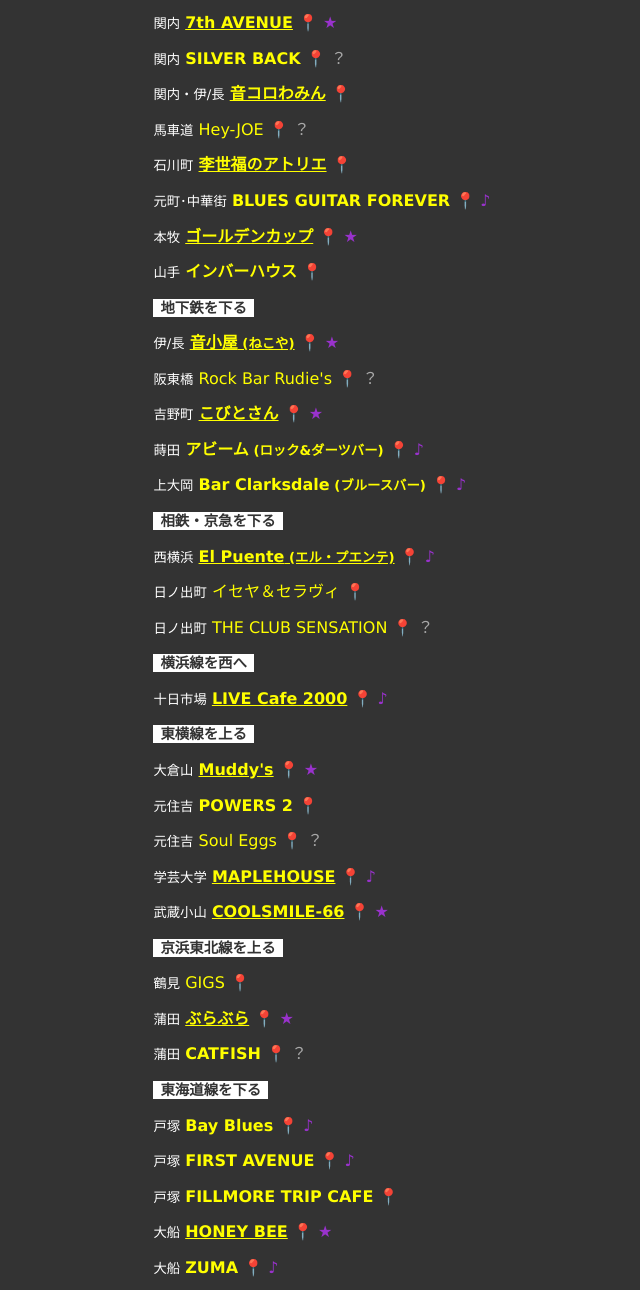
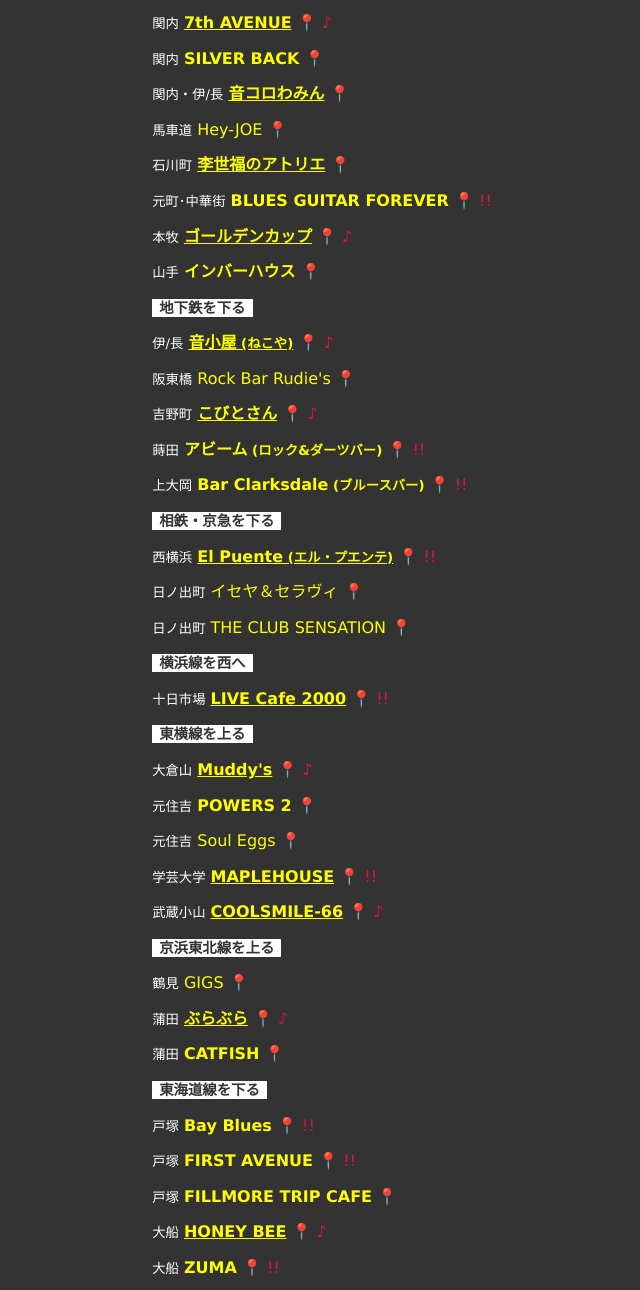
Before and after one commit to edesignlabo/site, a plain HTML site: page livespace/index.html in a window 1280 px wide. Shown: the part 67-1357 px from the top of the page, without its empty margins (318-958 px from the left). Drawn offline with Linux system fonts and the light colour scheme; files whose address does not match are found by name.

Commit message:
Add files via upload

```diff
--- a/livespace/index.html
+++ b/livespace/index.html
@@ -12,50 +12,49 @@
 <style type="text/css">
 a:link{color:yellow;text-decoration:none;} a:active{color:yellow;text-decoration:none;} a:visited{color:yellow;text-decoration:none;}a:hover{color:red;text-decoration:none;}
 .area{font-size:108%; font-weight:bold; color:#333333; background-color:white; padding:1px 7px;}
-.home{color:darkorchid;}
-.away{color:darkgray;}
+.home{color:crimson;}
 .memo{font-size:75%; color:#d0d0d0;}
 </style>
 </HEAD>
 <BODY class=bodySettings><center><table border="0" cellspacing="0" cellpadding="0"><tr><td>
 <small><span class=area>横浜</span></small> <b><a href= target=_blank></a></b> <a href= target=_blank></a> <br><br>
 <small><span class=area>関内～山手</span></small> <b><a href= target=_blank></a></b> <a href= target=_blank></a> <br><br>
-<small>関内</small> <b><a href=https://www2.big.or.jp/~7th/contents.html target=_blank><u>7th AVENUE</u></a></b> <a href=https://maps.app.goo.gl/WZZ9MDRyUGRTXAoy7 target=_blank>&#x1f4cd;</a> <span class=home>★</span><br><br>
-<small>関内</small> <b><a href=https://silverback.yokohama/ target=_blank>SILVER BACK</a></b> <a href=https://maps.app.goo.gl/9kYzwVen8LxHpnmo7 target=_blank>&#x1f4cd;</a> <span class=away>？</span><br><br>
+<small>関内</small> <b><a href=https://www2.big.or.jp/~7th/contents.html target=_blank><u>7th AVENUE</u></a></b> <a href=https://maps.app.goo.gl/WZZ9MDRyUGRTXAoy7 target=_blank>&#x1f4cd;</a> <span class=home>♪</span><br><br>
+<small>関内</small> <b><a href=https://silverback.yokohama/ target=_blank>SILVER BACK</a></b> <a href=https://maps.app.goo.gl/9kYzwVen8LxHpnmo7 target=_blank>&#x1f4cd;</a> <br><br>
 <small>関内・伊/長</small> <b><a href=https://maitawamin.web.fc2.com/otocoro_Wamin.html target=_blank><u>音コロわみん</u></a></b> <a href=https://maps.app.goo.gl/i8zzHNSyBRPnGsc36 target=_blank>&#x1f4cd;</a> <br><br>
-<small>馬車道</small> <b><a href=https://hey-joe.jp/ target=_blank></b>Hey-JOE<b></a></b> <a href=https://maps.app.goo.gl/YTcEpqnb5DRgVrv59 target=_blank>&#x1f4cd;</a> <span class=away>？</span><br><br>
+<small>馬車道</small> <b><a href=https://hey-joe.jp/ target=_blank></b>Hey-JOE<b></a></b> <a href=https://maps.app.goo.gl/YTcEpqnb5DRgVrv59 target=_blank>&#x1f4cd;</a> <br><br>
 <small>石川町</small> <b><a href=https://r-scope.moo.jp/leesufu/atelier/ target=_blank><u>李世福のアトリエ</u></a></b> <a href=https://maps.app.goo.gl/FDS2cp3QEykvDm9P8 target=_blank>&#x1f4cd;</a> <br><br>
-<small>元町･中華街</small> <b><a href=https://www.blues-guitar-forever.com/ target=_blank>BLUES GUITAR FOREVER</a></b> <a href=https://maps.app.goo.gl/74G6whJEjwPDZnyC9 target=_blank>&#x1f4cd;</a> <span class=home>♪</span><br><br>
-<small>本牧</small> <b><a href=https://goldencup.honmoku.net/ target=_blank><u>ゴールデンカップ</u></a></b> <a href=https://maps.app.goo.gl/8ckbmQaB7mBrikyFA target=_blank>&#x1f4cd;</a> <span class=home>★</span><br><br>
+<small>元町･中華街</small> <b><a href=https://www.blues-guitar-forever.com/ target=_blank>BLUES GUITAR FOREVER</a></b> <a href=https://maps.app.goo.gl/74G6whJEjwPDZnyC9 target=_blank>&#x1f4cd;</a> <span class=home>!!</span><br><br>
+<small>本牧</small> <b><a href=https://goldencup.honmoku.net/ target=_blank><u>ゴールデンカップ</u></a></b> <a href=https://maps.app.goo.gl/8ckbmQaB7mBrikyFA target=_blank>&#x1f4cd;</a> <span class=home>♪</span><br><br>
 <small>山手</small> <b><a href=https://www.facebook.com/pages/インバーハウス/370578689729229/ target=_blank>インバーハウス</a></b> <a href=https://maps.app.goo.gl/hTjHt19asEUdGrTv5 target=_blank>&#x1f4cd;</a> <br><br>
 <small><span class=area>地下鉄を下る</span></small> <b><a href= target=_blank></a></b> <a href= target=_blank></a> <br><br>
-<small>伊/長</small> <b><a href=https://taku6.wixsite.com/necoya target=_blank><u>音小屋<small> (ねこや)</small></u></a></b> <a href=https://maps.app.goo.gl/qF5UcdbfMa5rkF8o9 target=_blank>&#x1f4cd;</a> <span class=home>★</span><br><br>
-<small>阪東橋</small> <b><a href=https://www.facebook.com/people/Rock-Bar-Rudies/100063756061975/ target=_blank></b>Rock Bar Rudie's<b></a></b> <a href=https://maps.app.goo.gl/zueMV9Wd68hdFd3i7 target=_blank>&#x1f4cd;</a> <span class=away>？</span><br><br>
-<small>吉野町</small> <b><a href=https://kobito-san.com/ target=_blank><u>こびとさん</u></a></b> <a href=https://maps.app.goo.gl/wLJGNKoNiTSga7oC6 target=_blank>&#x1f4cd;</a> <span class=home>★</span><br><br>
-<small>蒔田</small> <b><a href=https://www.nnavi.com/store/abeem/ target=_blank>アビーム<small> (ロック&ダーツバー)</small></a></b> <a href=https://maps.app.goo.gl/JYWqaGi5UJCeNMQq5 target=_blank>&#x1f4cd;</a> <span class=home>♪</span><br><br>
-<small>上大岡</small> <b><a href=https://clarksdale.jp/ target=_blank>Bar Clarksdale<small> (ブルースバー)</small></a></b> <a href=https://maps.app.goo.gl/9eXYNBbYD4vz8VZg7 target=_blank>&#x1f4cd;</a> <span class=home>♪</span><br><br>
+<small>伊/長</small> <b><a href=https://taku6.wixsite.com/necoya target=_blank><u>音小屋<small> (ねこや)</small></u></a></b> <a href=https://maps.app.goo.gl/qF5UcdbfMa5rkF8o9 target=_blank>&#x1f4cd;</a> <span class=home>♪</span><br><br>
+<small>阪東橋</small> <b><a href=https://www.facebook.com/people/Rock-Bar-Rudies/100063756061975/ target=_blank></b>Rock Bar Rudie's<b></a></b> <a href=https://maps.app.goo.gl/zueMV9Wd68hdFd3i7 target=_blank>&#x1f4cd;</a> <br><br>
+<small>吉野町</small> <b><a href=https://kobito-san.com/ target=_blank><u>こびとさん</u></a></b> <a href=https://maps.app.goo.gl/wLJGNKoNiTSga7oC6 target=_blank>&#x1f4cd;</a> <span class=home>♪</span><br><br>
+<small>蒔田</small> <b><a href=https://www.nnavi.com/store/abeem/ target=_blank>アビーム<small> (ロック&ダーツバー)</small></a></b> <a href=https://maps.app.goo.gl/JYWqaGi5UJCeNMQq5 target=_blank>&#x1f4cd;</a> <span class=home>!!</span><br><br>
+<small>上大岡</small> <b><a href=https://clarksdale.jp/ target=_blank>Bar Clarksdale<small> (ブルースバー)</small></a></b> <a href=https://maps.app.goo.gl/9eXYNBbYD4vz8VZg7 target=_blank>&#x1f4cd;</a> <span class=home>!!</span><br><br>
 <small><span class=area>相鉄・京急を下る</span></small> <b><a href= target=_blank></a></b> <a href= target=_blank></a> <br><br>
-<small>西横浜</small> <b><a href=https://www.facebook.com/elpuenteyokohama target=_blank><u>El Puente<small> (エル・プエンテ)</small></u></a></b> <a href=https://maps.app.goo.gl/4sgXi7zU9WvZKeNJ6 target=_blank>&#x1f4cd;</a> <span class=home>♪</span><br><br>
+<small>西横浜</small> <b><a href=https://www.facebook.com/elpuenteyokohama target=_blank><u>El Puente<small> (エル・プエンテ)</small></u></a></b> <a href=https://maps.app.goo.gl/4sgXi7zU9WvZKeNJ6 target=_blank>&#x1f4cd;</a> <span class=home>!!</span><br><br>
 <small>日ノ出町</small> <b><a href=https://iseya.live/ target=_blank></b>イセヤ＆セラヴィ<b></a></b> <a href=https://maps.app.goo.gl/zNTo2wAC7D8gzzQK6 target=_blank>&#x1f4cd;</a> <br><br>
-<small>日ノ出町</small> <b><a href=https://sensation-jp.com/ target=_blank></b>THE CLUB SENSATION<b></a></b> <a href=https://maps.app.goo.gl/1AZ5RRPjdHfnhJVX7 target=_blank>&#x1f4cd;</a> <span class=away>？</span><br><br>
+<small>日ノ出町</small> <b><a href=https://sensation-jp.com/ target=_blank></b>THE CLUB SENSATION<b></a></b> <a href=https://maps.app.goo.gl/1AZ5RRPjdHfnhJVX7 target=_blank>&#x1f4cd;</a> <br><br>
 <small><span class=area>横浜線を西へ</span></small> <b><a href= target=_blank></a></b> <a href= target=_blank></a> <br><br>
-<small>十日市場</small> <b><a href=https://www.livecafe2000.com/ target=_blank><u>LIVE Cafe 2000</u></a></b> <a href=https://maps.app.goo.gl/ccUwSxr7ERV7hT3V8 target=_blank>&#x1f4cd;</a> <span class=home>♪</span><br><br>
+<small>十日市場</small> <b><a href=https://www.livecafe2000.com/ target=_blank><u>LIVE Cafe 2000</u></a></b> <a href=https://maps.app.goo.gl/ccUwSxr7ERV7hT3V8 target=_blank>&#x1f4cd;</a> <span class=home>!!</span><br><br>
 <small><span class=area>東横線を上る</span></small> <b><a href= target=_blank></a></b> <a href= target=_blank></a> <br><br>
-<small>大倉山</small> <b><a href=https://muddys.hama-on.jp/ target=_blank><u>Muddy's</u></a></b> <a href=https://maps.app.goo.gl/KT4Qd82HfpA4n7h58 target=_blank>&#x1f4cd;</a> <span class=home>★</span><br><br>
+<small>大倉山</small> <b><a href=https://muddys.hama-on.jp/ target=_blank><u>Muddy's</u></a></b> <a href=https://maps.app.goo.gl/KT4Qd82HfpA4n7h58 target=_blank>&#x1f4cd;</a> <span class=home>♪</span><br><br>
 <small>元住吉</small> <b><a href=https://www.powersbar.com/powers2/ target=_blank>POWERS 2</a></b> <a href=https://maps.app.goo.gl/qoL7VLmit8XyXYrU6 target=_blank>&#x1f4cd;</a> <br><br>
-<small>元住吉</small> <b><a href=https://www.souleggs.com/ target=_blank></b>Soul Eggs<b></a></b> <a href=https://maps.app.goo.gl/8QS569mYAL7acGQ48 target=_blank>&#x1f4cd;</a> <span class=away>？</span><br><br>
-<small>学芸大学</small> <b><a href=http://www.maplehouse.jp/ target=_blank><u>MAPLEHOUSE</u></a></b> <a href=https://maps.app.goo.gl/6cYeCEY2bGRkf1K17 target=_blank>&#x1f4cd;</a> <span class=home>♪</span><br><br>
-<small>武蔵小山</small> <b><a href=https://www.facebook.com/groups/2014861718717101 target=_blank><u>COOLSMILE-66</u></a></b> <a href=https://maps.app.goo.gl/wcJQuF8pvvWXqsSV7 target=_blank>&#x1f4cd;</a> <span class=home>★</span><br><br>
+<small>元住吉</small> <b><a href=https://www.souleggs.com/ target=_blank></b>Soul Eggs<b></a></b> <a href=https://maps.app.goo.gl/8QS569mYAL7acGQ48 target=_blank>&#x1f4cd;</a> <br><br>
+<small>学芸大学</small> <b><a href=http://www.maplehouse.jp/ target=_blank><u>MAPLEHOUSE</u></a></b> <a href=https://maps.app.goo.gl/6cYeCEY2bGRkf1K17 target=_blank>&#x1f4cd;</a> <span class=home>!!</span><br><br>
+<small>武蔵小山</small> <b><a href=https://www.facebook.com/groups/2014861718717101 target=_blank><u>COOLSMILE-66</u></a></b> <a href=https://maps.app.goo.gl/wcJQuF8pvvWXqsSV7 target=_blank>&#x1f4cd;</a> <span class=home>♪</span><br><br>
 <small><span class=area>京浜東北線を上る</span></small> <b><a href= target=_blank></a></b> <a href= target=_blank></a> <br><br>
 <small>鶴見</small> <b><a href=https://livehouse-gigs.com/tsurumi/ target=_blank></b>GIGS<b></a></b> <a href=https://maps.app.goo.gl/RdH7V71hCRHC2tjF7 target=_blank>&#x1f4cd;</a> <br><br>
-<small>蒲田</small> <b><a href=https://kamataburabura.wixsite.com/topsite target=_blank><u>ぶらぶら</u></a></b> <a href=https://maps.app.goo.gl/4aABSum8JS1Qj3t27 target=_blank>&#x1f4cd;</a> <span class=home>★</span><br><br>
-<small>蒲田</small> <b><a href=https://www.catfishtokyo.com/ target=_blank>CATFISH</a></b> <a href=https://maps.app.goo.gl/ASZ6AmL5WLiwmeL17 target=_blank>&#x1f4cd;</a> <span class=away>？</span><br><br>
+<small>蒲田</small> <b><a href=https://kamataburabura.wixsite.com/topsite target=_blank><u>ぶらぶら</u></a></b> <a href=https://maps.app.goo.gl/4aABSum8JS1Qj3t27 target=_blank>&#x1f4cd;</a> <span class=home>♪</span><br><br>
+<small>蒲田</small> <b><a href=https://www.catfishtokyo.com/ target=_blank>CATFISH</a></b> <a href=https://maps.app.goo.gl/ASZ6AmL5WLiwmeL17 target=_blank>&#x1f4cd;</a> <br><br>
 <small><span class=area>東海道線を下る</span></small> <b><a href= target=_blank></a></b> <a href= target=_blank></a> <br><br>
-<small>戸塚</small> <b><a href=https://t-bayblues.com/ target=_blank>Bay Blues</a></b> <a href=https://maps.app.goo.gl/6skkb52ebGZpJzhQ7 target=_blank>&#x1f4cd;</a> <span class=home>♪</span><br><br>
-<small>戸塚</small> <b><a href=https://firstavenue-st.com/live/ target=_blank>FIRST AVENUE</a></b> <a href=https://maps.app.goo.gl/3dquqBK7m4PqhveN8 target=_blank>&#x1f4cd;</a> <span class=home>♪</span><br><br>
+<small>戸塚</small> <b><a href=https://t-bayblues.com/ target=_blank>Bay Blues</a></b> <a href=https://maps.app.goo.gl/6skkb52ebGZpJzhQ7 target=_blank>&#x1f4cd;</a> <span class=home>!!</span><br><br>
+<small>戸塚</small> <b><a href=https://firstavenue-st.com/live/ target=_blank>FIRST AVENUE</a></b> <a href=https://maps.app.goo.gl/3dquqBK7m4PqhveN8 target=_blank>&#x1f4cd;</a> <span class=home>!!</span><br><br>
 <small>戸塚</small> <b><a href=https://www.fillmoretripcafe.com/ target=_blank>FILLMORE TRIP CAFE</a></b> <a href=https://maps.app.goo.gl/eCFaR2ktXqBR7b3B6 target=_blank>&#x1f4cd;</a> <br><br>
-<small>大船</small> <b><a href=https://www.ofunahoneybee.net/ target=_blank><u>HONEY BEE</u></a></b> <a href=https://maps.app.goo.gl/S5kczxBnLS6BEcPt9 target=_blank>&#x1f4cd;</a> <span class=home>★</span><br><br>
-<small>大船</small> <b><a href=https://www.facebook.com/profile.php?id=100037041417154 target=_blank>ZUMA</a></b> <a href=https://maps.app.goo.gl/Qpus2wLS5VqtezK19 target=_blank>&#x1f4cd;</a> <span class=home>♪</span><br><br>
+<small>大船</small> <b><a href=https://www.ofunahoneybee.net/ target=_blank><u>HONEY BEE</u></a></b> <a href=https://maps.app.goo.gl/S5kczxBnLS6BEcPt9 target=_blank>&#x1f4cd;</a> <span class=home>♪</span><br><br>
+<small>大船</small> <b><a href=https://www.facebook.com/profile.php?id=100037041417154 target=_blank>ZUMA</a></b> <a href=https://maps.app.goo.gl/Qpus2wLS5VqtezK19 target=_blank>&#x1f4cd;</a> <span class=home>!!</span><br><br>
 <small><span class=area>far away...</span></small> <b><a href= target=_blank></a></b> <a href= target=_blank></a> <br><br>
 <small>横浜</small> <b><a href=https://www.stovesyokohama.com/thumbsup/ target=_blank></b>THUMBS UP<b></a></b> <a href=https://maps.app.goo.gl/pBzmxDsS3X7hhWut7 target=_blank>&#x1f4cd;</a> <br><br>
 <small>関内</small> <b><a href=https://stormymonday.jp/ target=_blank></b>STORMY MONDAY<b></a></b> <a href=https://maps.app.goo.gl/sVFHGCKAw8WAa5559 target=_blank>&#x1f4cd;</a> <br><br>
```
Also changed, not shown: livespace/index2.html (+25 -26 lines).
